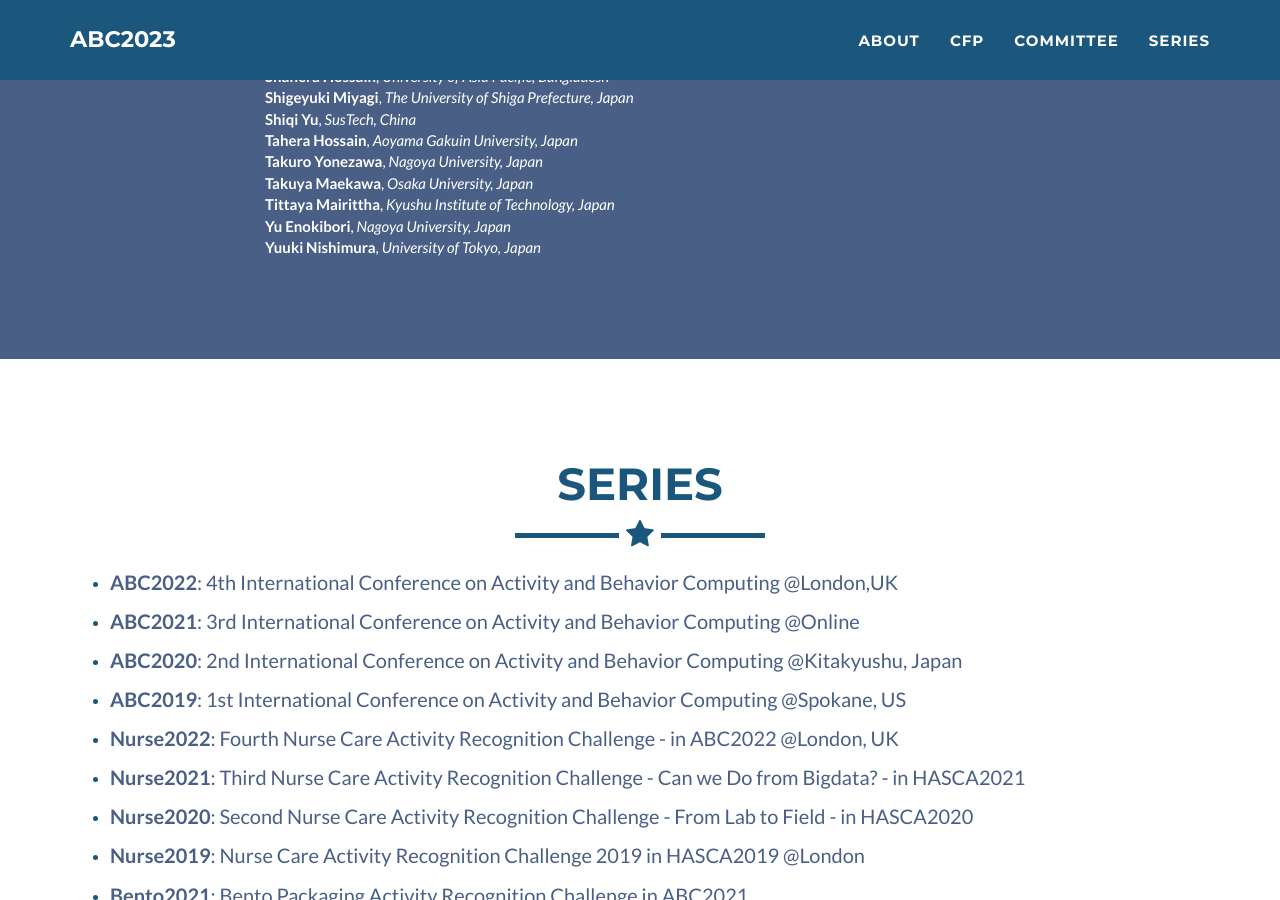
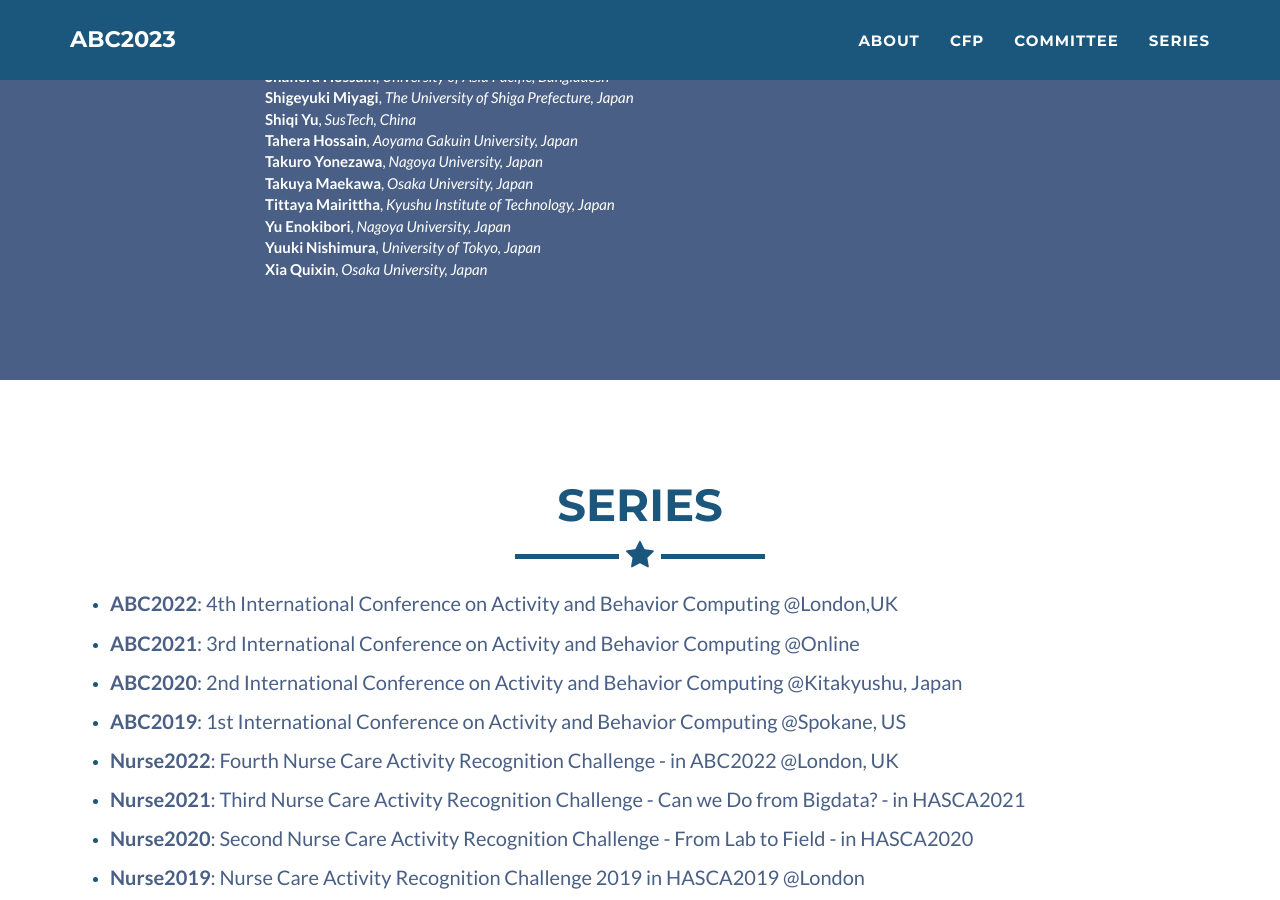
Before and after one commit to abc-research/abc-research.github.io, a Jekyll site: the page built from index.html, in a window 1280 px wide and 900 px high, scrolled down 4159 px. Built offline with Jekyll 4.4.1, drawn with Linux system fonts in a browser that asks for light colours.

Commit message:
Update _config.yml

```diff
--- a/_config.yml
+++ b/_config.yml
@@ -461,6 +461,8 @@ committee:
         affil: Nagoya University, Japan
       - name: Yuuki Nishimura
         affil: University of Tokyo, Japan
+      - name: Xia Quixin
+        affil: Osaka University, Japan
 #      - name: Kristina Yordanova
 #        affil: University of Rostock, Germany
 #      - name: Trung Thanh NGO
```
